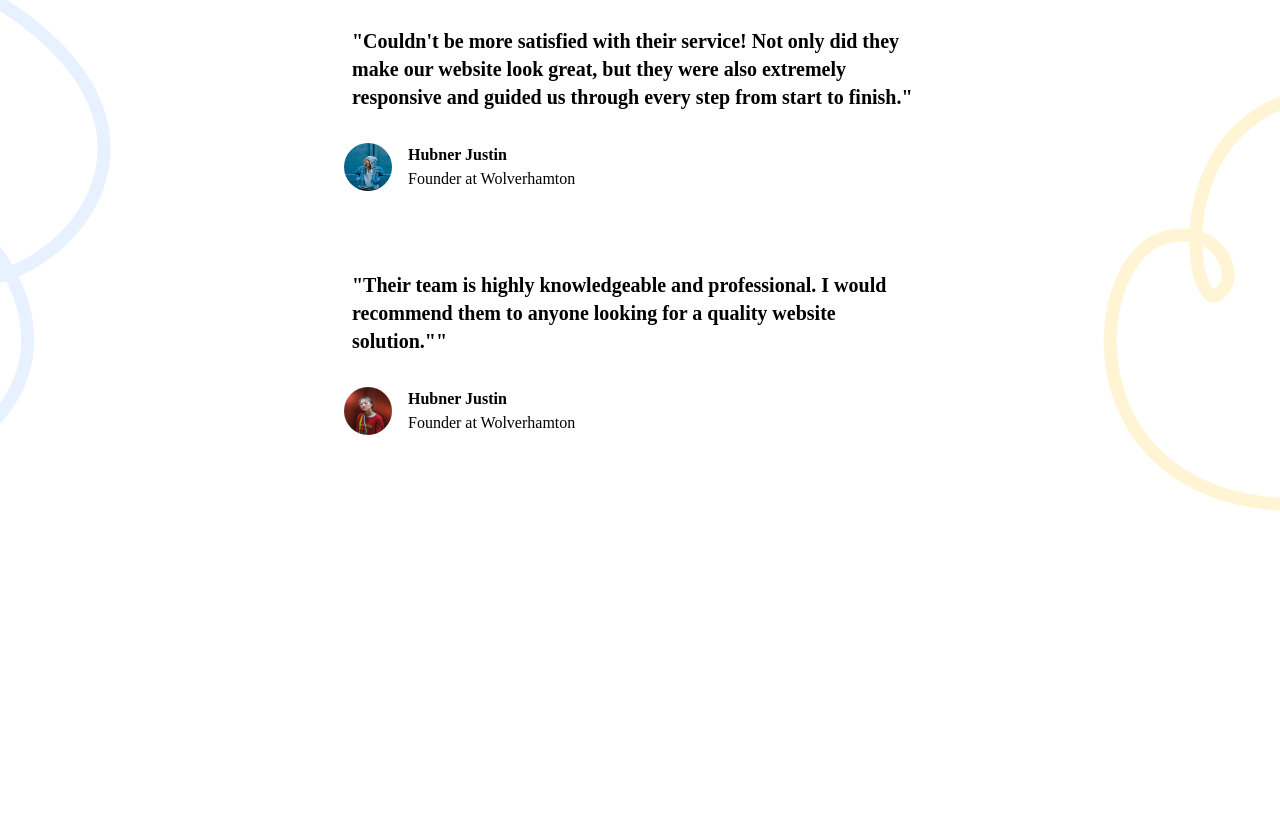
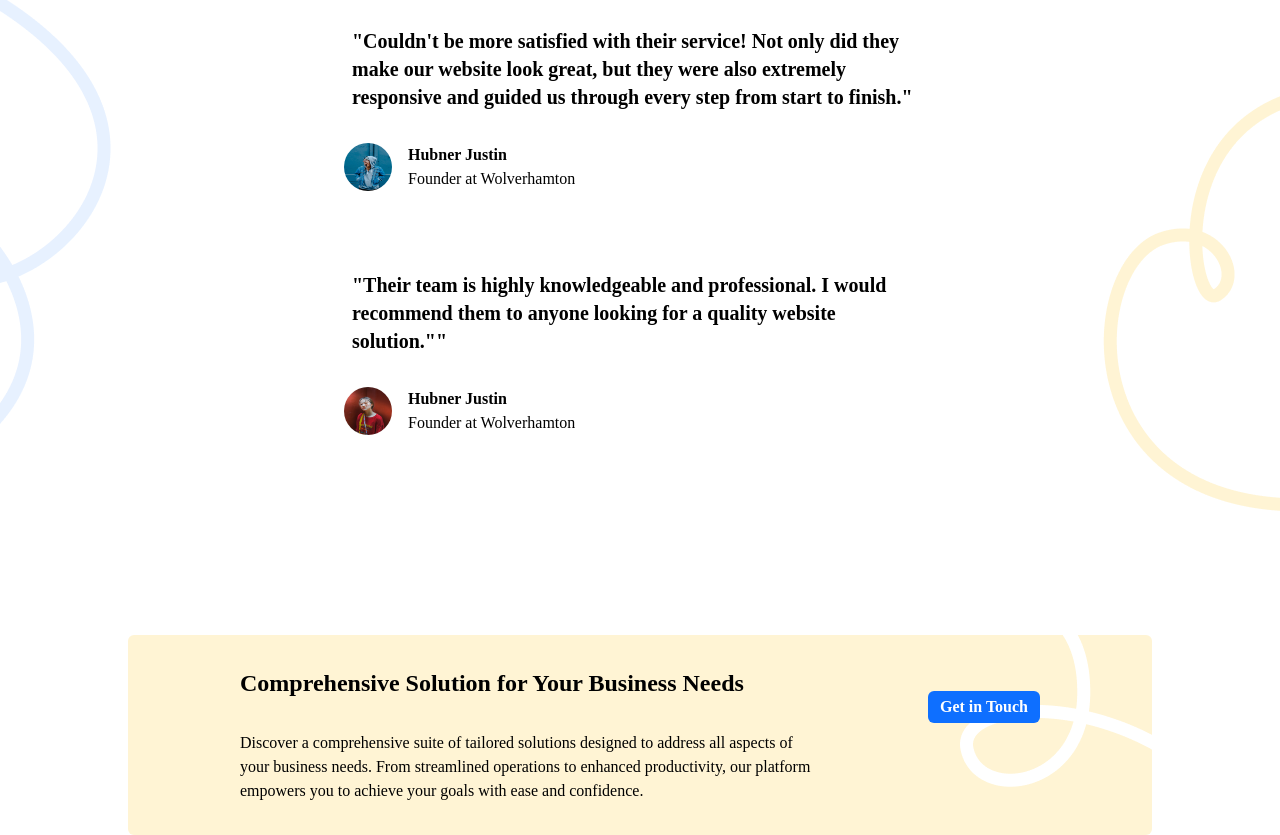
Before and after one commit to hanifsyabani/tugasFR, a website: page index.html in a window 1280 px wide. Shown: the part 2739-3574 px from the top of the page. Before the commit the page ends 3251 px from the top, so only its background shows below. Drawn offline with Linux system fonts and the light colour scheme.

Commit message:
create CTA section

```diff
--- a/index.html
+++ b/index.html
@@ -266,8 +266,16 @@
     <!-- Review Section -->
     <section>
       <div class="mt-32 container relative">
-        <img src="./src/assets/Vector 3.png" alt="line" class="absolute left-0 -top-10">
-        <img src="./src/assets/Vector 4.png" alt="line2" class="absolute right-0 top-20" >
+        <img
+          src="./src/assets/Vector 3.png"
+          alt="line"
+          class="absolute left-0 -top-10"
+        />
+        <img
+          src="./src/assets/Vector 4.png"
+          alt="line2"
+          class="absolute right-0 top-20"
+        />
         <div class="w-1/2 mx-auto p-6">
           <div>
             <h1 class="text-xl font-semibold max-w-xl mx-auto">
@@ -289,7 +297,8 @@
           </div>
           <div class="mt-20">
             <h1 class="text-xl font-semibold max-w-xl mx-auto">
-              "Their team is highly knowledgeable and professional. I would recommend them to anyone looking for a quality website solution.""
+              "Their team is highly knowledgeable and professional. I would
+              recommend them to anyone looking for a quality website solution.""
             </h1>
             <div class="flex items-center gap-4 mt-8">
               <img
@@ -306,5 +315,38 @@
         </div>
       </div>
     </section>
+
+    <!--  -->
+    <section>
+      <div class="mt-44 container">
+        <div
+          class="bg-primary lg:w-[64rem] flex justify-center gap-28 mx-auto p-8 rounded-md relative"
+        >
+          <img
+            src="./src/assets/vector5.png"
+            alt=""
+            class="absolute top-0 right-0"
+          />
+          <div>
+            <h1 class="font-semibold text-2xl">
+              Comprehensive Solution for Your Business Needs
+            </h1>
+            <p class="max-w-xl mt-8">
+              Discover a comprehensive suite of tailored solutions designed to
+              address all aspects of your business needs. From streamlined
+              operations to enhanced productivity, our platform empowers you to
+              achieve your goals with ease and confidence.
+            </p>
+          </div>
+          <div class="z-10 mt-6">
+            <button
+              class="bg-secondary text-white px-3 py-1 rounded-md text-center font-semibold hover:bg-blue-900 transition-all"
+            >
+              Get in Touch
+            </button>
+          </div>
+        </div>
+      </div>
+    </section>
   </body>
 </html>
```
Also changed, not shown: src/assets/vector5.png (added), src/output.css.
